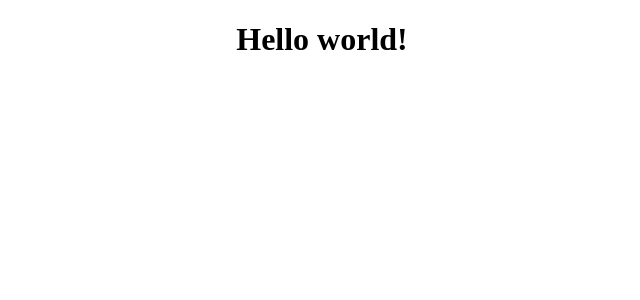
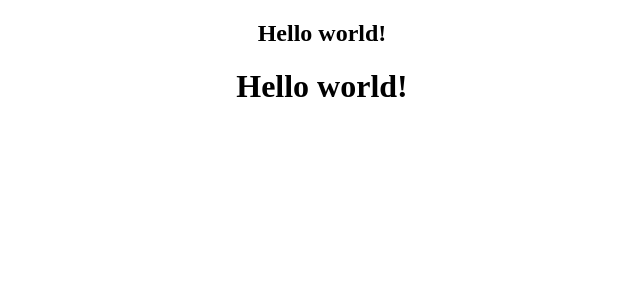
Before and after one commit to h-latta/Video_Games_React, a React (Create React App) app: page / in a window 1280 px wide. Shown: the top 300 px of the page, without its empty margins (318-958 px from the left). Built offline with nearby package versions, Linux system fonts and the light colour scheme.

Commit message:
Created Component Files, Installed Axios

```diff
--- a/package.json
+++ b/package.json
@@ -6,6 +6,7 @@
     "@testing-library/jest-dom": "^5.16.3",
     "@testing-library/react": "^12.1.4",
     "@testing-library/user-event": "^13.5.0",
+    "axios": "^0.26.1",
     "bootstrap": "^5.1.3",
     "react": "^18.0.0",
     "react-dom": "^18.0.0",
--- a/src/App.js
+++ b/src/App.js
@@ -1,8 +1,21 @@
 import './App.css';
+import React, { useState } from 'react';
+import axios from 'axios';
+import NavBar from './Components/NavBar/NavBar';
 
 function App() {
+
+  const [Games, SetGames] = useState([])
+
+  async function getAllGames(){
+    const search = await axios.get(`https://localhost:7260`)
+    SetGames(search.data.items)
+    console.log(Games)
+  }
+
   return (
     <div className="App">
+      <nav><NavBar /></nav>
       <h1>Hello world!</h1>
     </div>
   );
--- /dev/null
+++ b/src/Components/NavBar/NavBar.jsx
@@ -0,0 +1,9 @@
+const NavBar = (props) => {
+    return (
+        <div>
+            <h2>Hello world!</h2>
+        </div>
+     );
+}
+
+export default NavBar;
```
Also changed, not shown: src/Components/2013Chart/2013Chart.css (added), src/Components/2013Chart/2013Chart.jsx (added), src/Components/GameChart/GameChart.css (added), src/Components/GameChart/GameChart.jsx (added), src/Components/NavBar/NavBar.css (added), src/Components/SearchBar/SearchBar.css (added), src/Components/SearchBar/SearchBar.jsx (added), 1 other file (tests, documents, lock files or other folders).
